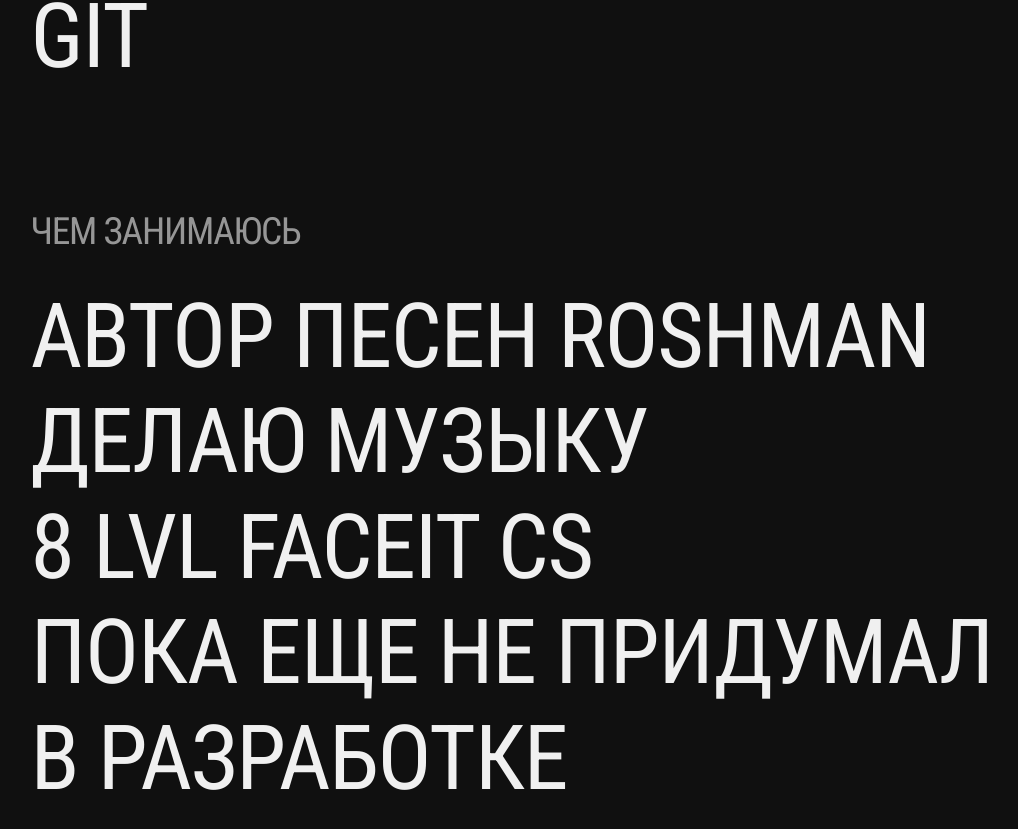
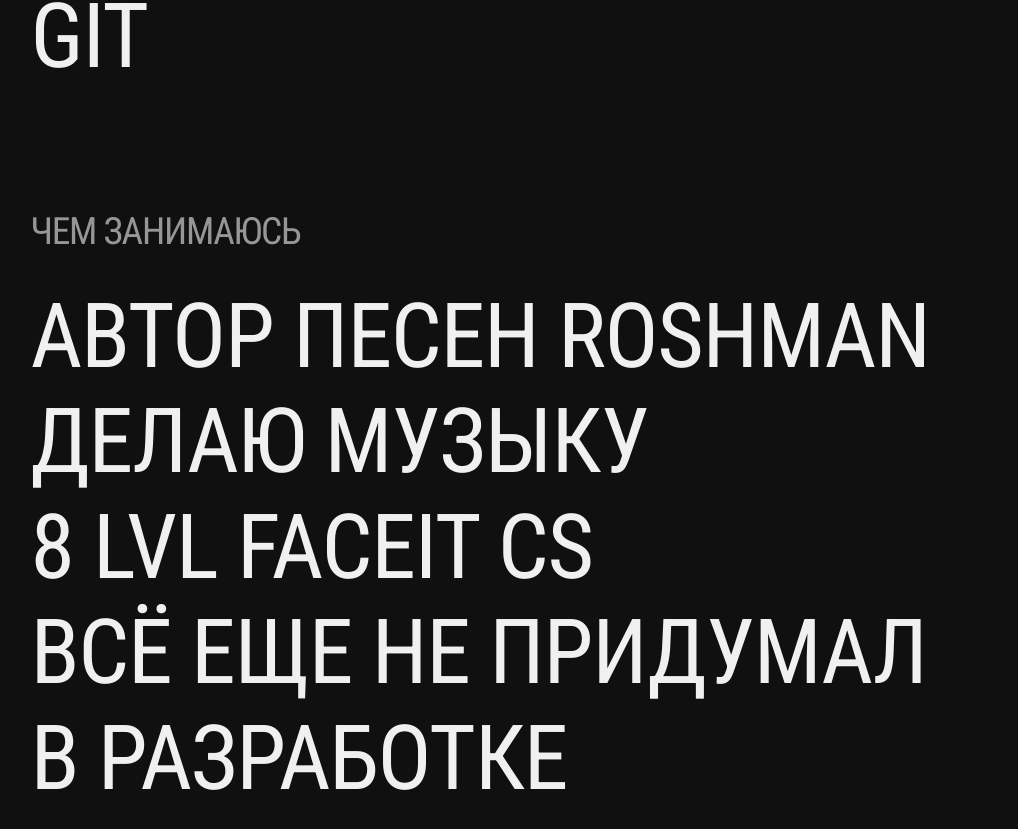
Before and after one commit to esp1ratto63/esp1ratto63.github.io, a plain HTML site: page index.html in a window 1280 px wide. Shown: the part 814-1643 px from the top of the page, without its empty margins (32-1050 px from the left). Drawn offline with Linux system fonts and the light colour scheme.

Commit message:
изменил строчку в тексте ВСЕ ЕЩЕ НЕ ПРИДУМАЛ

```diff
--- a/index.html
+++ b/index.html
@@ -99,7 +99,7 @@
             <a href="#" target="_blank">8 lvl faceit cs</a>
         </div>
         <div class="entry">
-            <a href="#" target="_blank">пока еще не придумал</a>
+            <a href="#" target="_blank">всё еще не придумал</a>
         </div>
         <div class="entry">
             <a href="#" target="_blank">в разработке</a>
```
